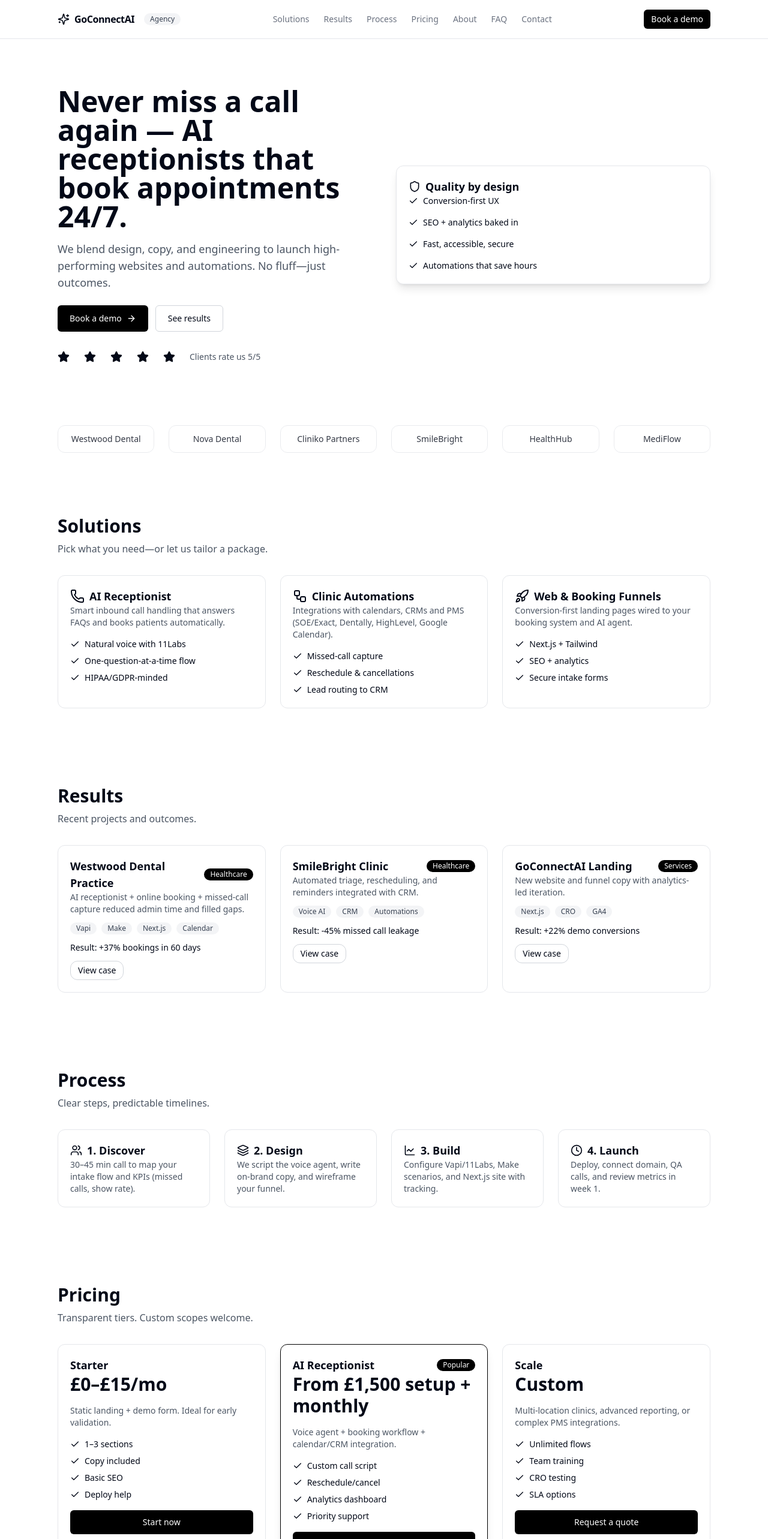
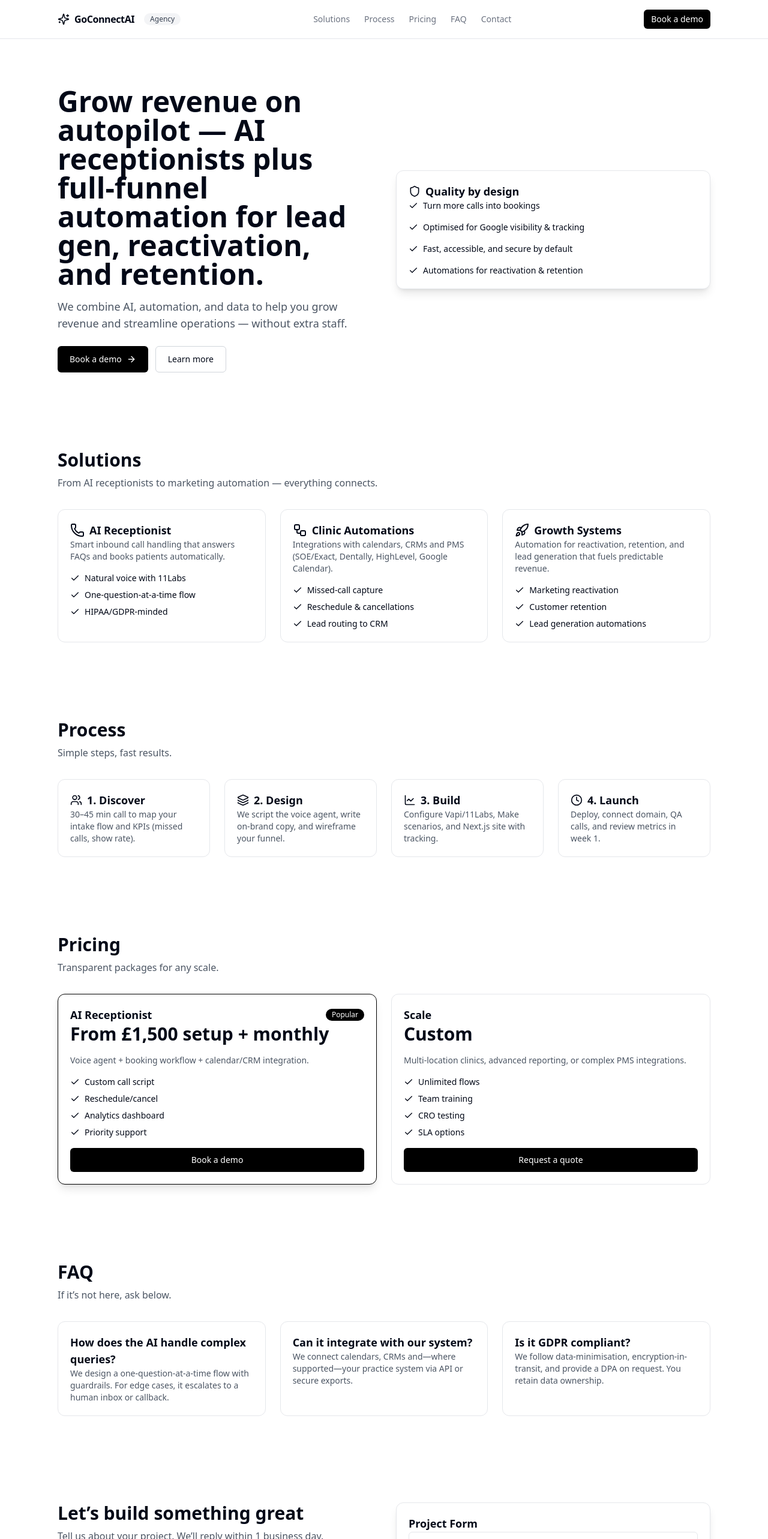
Before and after one commit to GoConnect-AI/goconnectai, a Next.js app: page / in a window 1280 px wide. Shown: the top 2566 px of the page at 60% size. Built offline with nearby package versions, Linux system fonts and the light colour scheme.

Commit message:
Update page.tsx

```diff
--- a/app/page.tsx
+++ b/app/page.tsx
@@ -6,60 +6,40 @@ import { Card, CardContent, CardHeader, CardTitle } from '@/components/ui/card'
 import { Input } from '@/components/ui/input'
 import { Textarea } from '@/components/ui/textarea'
 import { Badge } from '@/components/ui/badge'
-import { Check, ArrowRight, Sparkles, Star, Quote, Phone, Mail, MapPin, Rocket, Shield, Clock, Workflow, Building2, Users, LineChart, Layers } from 'lucide-react'
+import { Check, ArrowRight, Sparkles, Phone, Mail, MapPin, Shield, Users, Layers, LineChart, Clock, Rocket, Workflow, Building2 } from 'lucide-react'
 
 const CONFIG = {
   brand: {
     name: 'GoConnectAI',
-    tagline: 'Never miss a call again — AI receptionists that book appointments 24/7.',
+    tagline: 'Grow revenue on autopilot — AI receptionists plus full-funnel automation for lead gen, reactivation, and retention.',
     ctaPrimary: { label: 'Book a demo', href: '#contact' },
-    ctaSecondary: { label: 'See results', href: '#work' },
+    ctaSecondary: { label: 'Learn more', href: '#services' }
   },
-  nav: [
-    { label: 'Solutions', href: '#services' },
-    { label: 'Results', href: '#work' },
-    { label: 'Process', href: '#process' },
-    { label: 'Pricing', href: '#pricing' },
-    { label: 'About', href: '#about' },
-    { label: 'FAQ', href: '#faq' },
-    { label: 'Contact', href: '#contact' },
-  ],
-  logos: ['Westwood Dental', 'Nova Dental', 'Cliniko Partners', 'SmileBright', 'HealthHub', 'MediFlow'],
   services: [
     { icon: <Phone className="h-6 w-6"/>, title: 'AI Receptionist', desc: 'Smart inbound call handling that answers FAQs and books patients automatically.', points: ['Natural voice with 11Labs', 'One-question-at-a-time flow', 'HIPAA/GDPR-minded'] },
     { icon: <Workflow className="h-6 w-6"/>, title: 'Clinic Automations', desc: 'Integrations with calendars, CRMs and PMS (SOE/Exact, Dentally, HighLevel, Google Calendar).', points: ['Missed-call capture', 'Reschedule & cancellations', 'Lead routing to CRM'] },
-    { icon: <Rocket className="h-6 w-6"/>, title: 'Web & Booking Funnels', desc: 'Conversion-first landing pages wired to your booking system and AI agent.', points: ['Next.js + Tailwind', 'SEO + analytics', 'Secure intake forms'] },
-  ],
-  work: [
-    { title: 'Westwood Dental Practice', industry: 'Healthcare', result: '+37% bookings in 60 days', desc: 'AI receptionist + online booking + missed-call capture reduced admin time and filled gaps.', tags: ['Vapi', 'Make', 'Next.js', 'Calendar'], link: '#' },
-    { title: 'SmileBright Clinic', industry: 'Healthcare', result: '-45% missed call leakage', desc: 'Automated triage, rescheduling, and reminders integrated with CRM.', tags: ['Voice AI', 'CRM', 'Automations'], link: '#' },
-    { title: 'GoConnectAI Landing', industry: 'Services', result: '+22% demo conversions', desc: 'New website and funnel copy with analytics-led iteration.', tags: ['Next.js', 'CRO', 'GA4'], link: '#' },
+    { icon: <Rocket className="h-6 w-6"/>, title: 'Growth Systems', desc: 'Automation for reactivation, retention, and lead generation that fuels predictable revenue.', points: ['Marketing reactivation', 'Customer retention', 'Lead generation automations'] }
   ],
   process: [
     { icon: <Users className="h-5 w-5"/>, title: '1. Discover', desc: '30–45 min call to map your intake flow and KPIs (missed calls, show rate).' },
     { icon: <Layers className="h-5 w-5"/>, title: '2. Design', desc: 'We script the voice agent, write on-brand copy, and wireframe your funnel.' },
     { icon: <LineChart className="h-5 w-5"/>, title: '3. Build', desc: 'Configure Vapi/11Labs, Make scenarios, and Next.js site with tracking.' },
-    { icon: <Clock className="h-5 w-5"/>, title: '4. Launch', desc: 'Deploy, connect domain, QA calls, and review metrics in week 1.' },
+    { icon: <Clock className="h-5 w-5"/>, title: '4. Launch', desc: 'Deploy, connect domain, QA calls, and review metrics in week 1.' }
   ],
   pricing: [
-    { name: 'Starter', price: '£0–£15/mo', blurb: 'Static landing + demo form. Ideal for early validation.', features: ['1–3 sections', 'Copy included', 'Basic SEO', 'Deploy help'], cta: 'Start now', highlighted: false },
     { name: 'AI Receptionist', price: 'From £1,500 setup + monthly', blurb: 'Voice agent + booking workflow + calendar/CRM integration.', features: ['Custom call script', 'Reschedule/cancel', 'Analytics dashboard', 'Priority support'], cta: 'Book a demo', highlighted: true },
-    { name: 'Scale', price: 'Custom', blurb: 'Multi-location clinics, advanced reporting, or complex PMS integrations.', features: ['Unlimited flows', 'Team training', 'CRO testing', 'SLA options'], cta: 'Request a quote', highlighted: false },
-  ],
-  testimonials: [
-    { quote: 'Bookings went up and admin load dropped. Patients love the instant confirmation.', author: 'Practice Manager', role: 'Dental Clinic' },
-    { quote: 'We recovered missed-call revenue within the first month.', author: 'Owner', role: 'Private Clinic' },
+    { name: 'Scale', price: 'Custom', blurb: 'Multi-location clinics, advanced reporting, or complex PMS integrations.', features: ['Unlimited flows', 'Team training', 'CRO testing', 'SLA options'], cta: 'Request a quote', highlighted: false }
   ],
   faq: [
     { q: 'How does the AI handle complex queries?', a: 'We design a one-question-at-a-time flow with guardrails. For edge cases, it escalates to a human inbox or callback.' },
     { q: 'Can it integrate with our system?', a: 'We connect calendars, CRMs and—where supported—your practice system via API or secure exports.' },
-    { q: 'Is it GDPR compliant?', a: 'We follow data-minimisation, encryption-in-transit, and provide a DPA on request. You retain data ownership.' },
+    { q: 'Is it GDPR compliant?', a: 'We follow data-minimisation, encryption-in-transit, and provide a DPA on request. You retain data ownership.' }
   ],
   contact: {
     email: 'hello@goconnectai.com',
     phone: '+44 20 0000 0000',
-    address: 'London, United Kingdom',
-  },
+    address: 'London, United Kingdom'
+  }
 }
 
 const Section = ({ id, className = '', children }: { id?: string; className?: string; children: React.ReactNode }) => (
@@ -75,7 +55,6 @@ const FadeIn = ({ delay = 0, children }: { delay?: number; children: React.React
 export default function Page() {
   return (
     <div className="min-h-screen text-foreground">
-      {/* NAVBAR */}
       <header className="sticky top-0 z-40 w-full backdrop-blur bg-white/70 border-b">
         <Section className="flex h-16 items-center justify-between">
           <div className="flex items-center gap-2">
@@ -84,276 +63,92 @@ export default function Page() {
             <Badge variant="secondary" className="ml-2 hidden sm:inline-flex">Agency</Badge>
           </div>
           <nav className="hidden md:flex items-center gap-6">
-            {CONFIG.nav.map((item) => (
-              <a key={item.href} href={item.href} className="text-sm text-gray-500 hover:text-black transition-colors">{item.label}</a>
-            ))}
+            <a href="#services" className="text-sm text-gray-500 hover:text-black transition-colors">Solutions</a>
+            <a href="#process" className="text-sm text-gray-500 hover:text-black transition-colors">Process</a>
+            <a href="#pricing" className="text-sm text-gray-500 hover:text-black transition-colors">Pricing</a>
+            <a href="#faq" className="text-sm text-gray-500 hover:text-black transition-colors">FAQ</a>
+            <a href="#contact" className="text-sm text-gray-500 hover:text-black transition-colors">Contact</a>
           </nav>
-          <div className="flex items-center gap-2">
-            <Button asChild size="sm">
-              <a href={CONFIG.brand.ctaPrimary.href}>{CONFIG.brand.ctaPrimary.label}</a>
-            </Button>
-          </div>
+          <Button asChild size="sm"><a href={CONFIG.brand.ctaPrimary.href}>{CONFIG.brand.ctaPrimary.label}</a></Button>
         </Section>
       </header>
 
-      {/* HERO */}
       <Section className="pt-20 pb-16">
         <div className="grid lg:grid-cols-2 gap-10 items-center">
           <FadeIn>
-            <h1 className="text-4xl md:text-5xl font-bold leading-tight">
-              {CONFIG.brand.tagline}
-            </h1>
-            <p className="mt-4 text-lg text-gray-600">
-              We blend design, copy, and engineering to launch high-performing websites and automations. No fluff—just outcomes.
-            </p>
+            <h1 className="text-4xl md:text-5xl font-bold leading-tight">{CONFIG.brand.tagline}</h1>
+            <p className="mt-4 text-lg text-gray-600">We combine AI, automation, and data to help you grow revenue and streamline operations — without extra staff.</p>
             <div className="mt-6 flex flex-col sm:flex-row gap-3">
-              <Button asChild size="lg" className="rounded-2xl">
-                <a href={CONFIG.brand.ctaPrimary.href}>
-                  {CONFIG.brand.ctaPrimary.label}
-                  <ArrowRight className="ml-2 h-4 w-4" />
-                </a>
-              </Button>
-              <Button asChild variant="outline" size="lg" className="rounded-2xl">
-                <a href={CONFIG.brand.ctaSecondary.href}>{CONFIG.brand.ctaSecondary.label}</a>
-              </Button>
-            </div>
-            <div className="mt-8 flex items-center gap-6">
-              {[...Array(5)].map((_, i) => (
-                <Star key={i} className="h-5 w-5 fill-current" />
-              ))}
-              <span className="text-sm text-gray-600">Clients rate us 5/5</span>
+              <Button asChild size="lg" className="rounded-2xl"><a href={CONFIG.brand.ctaPrimary.href}>{CONFIG.brand.ctaPrimary.label}<ArrowRight className="ml-2 h-4 w-4" /></a></Button>
+              <Button asChild variant="outline" size="lg" className="rounded-2xl"><a href={CONFIG.brand.ctaSecondary.href}>{CONFIG.brand.ctaSecondary.label}</a></Button>
             </div>
           </FadeIn>
           <FadeIn delay={0.1}>
             <Card className="rounded-2xl shadow-lg">
-              <CardHeader>
-                <CardTitle className="flex items-center gap-2"><Shield className="h-5 w-5"/>Quality by design</CardTitle>
-              </CardHeader>
+              <CardHeader><CardTitle className="flex items-center gap-2"><Shield className="h-5 w-5"/>Quality by design</CardTitle></CardHeader>
               <CardContent className="space-y-4">
-                <FeatureLine text="Conversion-first UX" />
-                <FeatureLine text="SEO + analytics baked in" />
-                <FeatureLine text="Fast, accessible, secure" />
-                <FeatureLine text="Automations that save hours" />
+                <FeatureLine text="Turn more calls into bookings" />
+                <FeatureLine text="Optimised for Google visibility & tracking" />
+                <FeatureLine text="Fast, accessible, and secure by default" />
+                <FeatureLine text="Automations for reactivation & retention" />
               </CardContent>
             </Card>
           </FadeIn>
         </div>
       </Section>
 
-      {/* LOGOS */}
-      <Section className="py-10">
-        <div className="grid grid-cols-2 md:grid-cols-6 items-center gap-6 opacity-80">
-          {CONFIG.logos.map((logo) => (
-            <div key={logo} className="text-center text-sm font-medium border rounded-xl py-3 bg-white">{logo}</div>
-          ))}
-        </div>
-      </Section>
-
-      {/* SERVICES */}
       <Section id="services" className="py-16">
-        <FadeIn>
-          <h2 className="text-3xl font-bold">Solutions</h2>
-          <p className="mt-2 text-gray-600">Pick what you need—or let us tailor a package.</p>
-        </FadeIn>
+        <FadeIn><h2 className="text-3xl font-bold">Solutions</h2><p className="mt-2 text-gray-600">From AI receptionists to marketing automation — everything connects.</p></FadeIn>
         <div className="mt-8 grid md:grid-cols-3 gap-6">
           {CONFIG.services.map((s) => (
             <FadeIn key={s.title}>
               <Card className="rounded-2xl h-full">
-                <CardHeader>
-                  <CardTitle className="flex items-center gap-2">
-                    {s.icon}
-                    {s.title}
-                  </CardTitle>
-                </CardHeader>
-                <CardContent>
-                  <p className="text-sm text-gray-600">{s.desc}</p>
-                  <ul className="mt-4 space-y-2 text-sm">
-                    {s.points.map((pt) => (
-                      <li key={pt} className="flex items-center gap-2"><Check className="h-4 w-4"/>{pt}</li>
-                    ))}
-                  </ul>
-                </CardContent>
+                <CardHeader><CardTitle className="flex items-center gap-2">{s.icon}{s.title}</CardTitle></CardHeader>
+                <CardContent><p className="text-sm text-gray-600">{s.desc}</p><ul className="mt-4 space-y-2 text-sm">{s.points.map((pt) => (<li key={pt} className="flex items-center gap-2"><Check className="h-4 w-4"/>{pt}</li>))}</ul></CardContent>
               </Card>
             </FadeIn>
           ))}
         </div>
       </Section>
 
-      {/* WORK */}
-      <Section id="work" className="py-16">
-        <FadeIn>
-          <h2 className="text-3xl font-bold">Results</h2>
-          <p className="mt-2 text-gray-600">Recent projects and outcomes.</p>
-        </FadeIn>
-        <div className="mt-8 grid md:grid-cols-3 gap-6">
-          {CONFIG.work.map((w) => (
-            <FadeIn key={w.title}>
-              <Card className="rounded-2xl h-full">
-                <CardHeader>
-                  <div className="flex items-center justify-between">
-                    <CardTitle>{w.title}</CardTitle>
-                    <Badge>{w.industry}</Badge>
-                  </div>
-                </CardHeader>
-                <CardContent className="space-y-3">
-                  <p className="text-sm text-gray-600">{w.desc}</p>
-                  <div className="flex flex-wrap gap-2">
-                    {w.tags.map((t) => (
-                      <Badge key={t} variant="secondary">{t}</Badge>
-                    ))}
-                  </div>
-                  <div className="text-sm font-medium">Result: {w.result}</div>
-                  <Button asChild variant="outline" size="sm" className="rounded-xl">
-                    <a href={w.link}>View case</a>
-                  </Button>
-                </CardContent>
-              </Card>
-            </FadeIn>
+      <Section id="process" className="py-16">
+        <FadeIn><h2 className="text-3xl font-bold">Process</h2><p className="mt-2 text-gray-600">Simple steps, fast results.</p></FadeIn>
+        <div className="mt-8 grid md:grid-cols-4 gap-6">
+          {CONFIG.process.map((step) => (
+            <FadeIn key={step.title}><Card className="rounded-2xl h-full"><CardHeader><CardTitle className="flex items-center gap-2">{step.icon}{step.title}</CardTitle></CardHeader><CardContent><p className="text-sm text-gray-600">{step.desc}</p></CardContent></Card></FadeIn>
           ))}
         </div>
       </Section>
 
-      {/* PROCESS */}
-      <Section id="process" className="py-16">
-        <FadeIn>
-          <h2 className="text-3xl font-bold">Process</h2>
-          <p className="mt-2 text-gray-600">Clear steps, predictable timelines.</p>
-        </FadeIn>
-        <div className="mt-8 grid md:grid-cols-4 gap-6">
-          {CONFIG.process.map((step) => (
-            <FadeIn key={step.title}>
-              <Card className="rounded-2xl h-full">
-                <CardHeader>
-                  <CardTitle className="flex items-center gap-2">{step.icon}{step.title}</CardTitle>
-                </CardHeader>
-                <CardContent>
-                  <p className="text-sm text-gray-600">{step.desc}</p>
-                </CardContent>
-              </Card>
-            </FadeIn>
+      <Section id="pricing" className="py-16">
+        <FadeIn><h2 className="text-3xl font-bold">Pricing</h2><p className="mt-2 text-gray-600">Transparent packages for any scale.</p></FadeIn>
+        <div className="mt-8 grid md:grid-cols-2 gap-6">
+          {CONFIG.pricing.map((tier) => (
+            <FadeIn key={tier.name}><Card className={`rounded-2xl h-full ${tier.highlighted ? 'border border-black shadow-lg' : ''}`}><CardHeader><CardTitle className="flex items-center justify-between">{tier.name}{tier.highlighted && <Badge>Popular</Badge>}</CardTitle></CardHeader><CardContent className="space-y-4"><div className="text-3xl font-bold">{tier.price}</div><p className="text-sm text-gray-600">{tier.blurb}</p><ul className="space-y-2 text-sm">{tier.features.map((f) => (<li key={f} className="flex items-center gap-2"><Check className="h-4 w-4"/>{f}</li>))}</ul><Button className="w-full rounded-2xl">{tier.cta}</Button></CardContent></Card></FadeIn>
           ))}
         </div>
       </Section>
 
-      {/* PRICING */}
-      <Section id="pricing" className="py-16">
-        <FadeIn>
-          <h2 className="text-3xl font-bold">Pricing</h2>
-          <p className="mt-2 text-gray-600">Transparent tiers. Custom scopes welcome.</p>
-        </FadeIn>
+      <Section id="faq" className="py-16">
+        <FadeIn><h2 className="text-3xl font-bold">FAQ</h2><p className="mt-2 text-gray-600">If it’s not here, ask below.</p></FadeIn>
         <div className="mt-8 grid md:grid-cols-3 gap-6">
-          {CONFIG.pricing.map((tier) => (
-            <FadeIn key={tier.name}>
-              <Card className={`rounded-2xl h-full ${tier.highlighted ? 'border border-black shadow-lg' : ''}`}>
-                <CardHeader>
-                  <CardTitle className="flex items-center justify-between">
-                    {tier.name}
-                    {tier.highlighted && <Badge>Popular</Badge>}
-                  </CardTitle>
-                </CardHeader>
-                <CardContent className="space-y-4">
-                  <div className="text-3xl font-bold">{tier.price}</div>
-                  <p className="text-sm text-gray-600">{tier.blurb}</p>
-                  <ul className="space-y-2 text-sm">
-                    {tier.features.map((f) => (
-                      <li key={f} className="flex items-center gap-2"><Check className="h-4 w-4"/>{f}</li>
-                    ))}
-                  </ul>
-                  <Button className="w-full rounded-2xl">{tier.cta}</Button>
-                </CardContent>
-              </Card>
-            </FadeIn>
+          {CONFIG.faq.map((f, i) => (
+            <FadeIn key={i}><Card className="rounded-2xl h-full"><CardHeader><CardTitle>{f.q}</CardTitle></CardHeader><CardContent><p className="text-sm text-gray-600">{f.a}</p></CardContent></Card></FadeIn>
           ))}
         </div>
       </Section>
 
-      {/* TESTIMONIALS */}
-      <Section className="py-16">
-        <FadeIn>
-          <h2 className="text-3xl font-bold">What Clients Say</h2>
-          <p className="mt-2 text-gray-600">Results, not buzzwords.</p>
-        </FadeIn>
-        <div className="mt-8 grid md:grid-cols-2 gap-6">
-          {CONFIG.testimonials.map((t, idx) => (
-            <FadeIn key={idx}>
-              <Card className="rounded-2xl h-full">
-                <CardContent className="pt-6">
-                  <Quote className="h-5 w-5 mb-2" />
-                  <p className="text-base">“{t.quote}”</p>
-                  <p className="mt-3 text-sm text-gray-600">{t.author} • {t.role}</p>
-                </CardContent>
-              </Card>
-            </FadeIn>
-          ))}
-        </div>
-      </Section>
-
-      {/* ABOUT */}
-      <Section id="about" className="py-16">
-        <FadeIn>
-          <h2 className="text-3xl font-bold">About</h2>
-          <p className="mt-2 text-gray-600">Small, senior team shipping quickly with high standards.</p>
-        </FadeIn>
-        <div className="mt-8 grid md:grid-cols-3 gap-6">
-          <Card className="rounded-2xl">
-            <CardHeader><CardTitle>Principles</CardTitle></CardHeader>
-            <CardContent className="text-sm text-gray-600 space-y-2">
-              <p>🚀 Ship value early</p>
-              <p>🎯 Obsess over outcomes</p>
-              <p>🧪 Test & iterate</p>
-            </CardContent>
-          </Card>
-          <Card className="rounded-2xl">
-            <CardHeader><CardTitle>Tooling</CardTitle></CardHeader>
-            <CardContent className="text-sm text-gray-600 space-y-2">
-              <p>Next.js, Tailwind</p>
-              <p>Make, Vapi, HighLevel</p>
-              <p>GA4, Tag Manager, Search Console</p>
-            </CardContent>
-          </Card>
-          <Card className="rounded-2xl">
-            <CardHeader><CardTitle>Coverage</CardTitle></CardHeader>
-            <CardContent className="text-sm text-gray-600 space-y-2">
-              <p>Remote-first, UK/EU time zones</p>
-              <p>Healthcare, SaaS, local services</p>
-              <p>Security-first processes</p>
-            </CardContent>
-          </Card>
-        </div>
-      </Section>
-
-      {/* FAQ */}
-      <Section id="faq" className="py-16">
-        <FadeIn>
-          <h2 className="text-3xl font-bold">FAQ</h2>
-          <p className="mt-2 text-gray-600">If it’s not here, ask below.</p>
-        </FadeIn>
-        <div className="mt-8 grid md:grid-cols-3 gap-6">
-          {CONFIG.faq.map((f, i) => (
-            <FadeIn key={i}>
-              <Card className="rounded-2xl h-full">
-                <CardHeader><CardTitle>{f.q}</CardTitle></CardHeader>
-                <CardContent><p className="text-sm text-gray-600">{f.a}</p></CardContent>
-              </Card>
-            </FadeIn>
-          ))}
-        </div>
-      </Section>
-
-      {/* CONTACT */}
       <Section id="contact" className="py-20">
         <div className="grid lg:grid-cols-2 gap-10">
           <FadeIn>
             <h2 className="text-3xl font-bold">Let’s build something great</h2>
             <p className="mt-2 text-gray-600">Tell us about your project. We’ll reply within 1 business day.</p>
-
             <div className="mt-6 space-y-3 text-sm text-gray-600">
               <p className="flex items-center gap-2"><Phone className="h-4 w-4"/> {CONFIG.contact.phone}</p>
               <p className="flex items-center gap-2"><Mail className="h-4 w-4"/> {CONFIG.contact.email}</p>
               <p className="flex items-center gap-2"><MapPin className="h-4 w-4"/> {CONFIG.contact.address}</p>
             </div>
           </FadeIn>
-
           <FadeIn delay={0.1}>
             <Card className="rounded-2xl shadow-lg">
               <CardHeader><CardTitle>Project Form</CardTitle></CardHeader>
@@ -372,17 +167,10 @@ export default function Page() {
         </div>
       </Section>
 
-      {/* FOOTER */}
       <footer className="border-t bg-white/50">
         <Section className="py-8 flex flex-col md:flex-row items-center justify-between gap-4">
-          <div className="flex items-center gap-2 text-sm text-gray-600">
-            <Building2 className="h-4 w-4"/>
-            <span>© {new Date().getFullYear()} {CONFIG.brand.name}. All rights reserved.</span>
-          </div>
-          <div className="flex items-center gap-4 text-sm">
-            <a href="#" className="hover:underline">Privacy</a>
-            <a href="#" className="hover:underline">Terms</a>
-          </div>
+          <div className="flex items-center gap-2 text-sm text-gray-600"><Building2 className="h-4 w-4"/><span>© {new Date().getFullYear()} {CONFIG.brand.name}. All rights reserved.</span></div>
+          <div className="flex items-center gap-4 text-sm"><a href="#" className="hover:underline">Privacy</a><a href="#" className="hover:underline">Terms</a></div>
         </Section>
       </footer>
     </div>
@@ -390,10 +178,5 @@ export default function Page() {
 }
 
 function FeatureLine({ text }: { text: string }) {
-  return (
-    <div className="flex items-center gap-2 text-sm">
-      <Check className="h-4 w-4" />
-      <span>{text}</span>
-    </div>
-  )
+  return (<div className="flex items-center gap-2 text-sm"><Check className="h-4 w-4" /><span>{text}</span></div>)
 }
```
